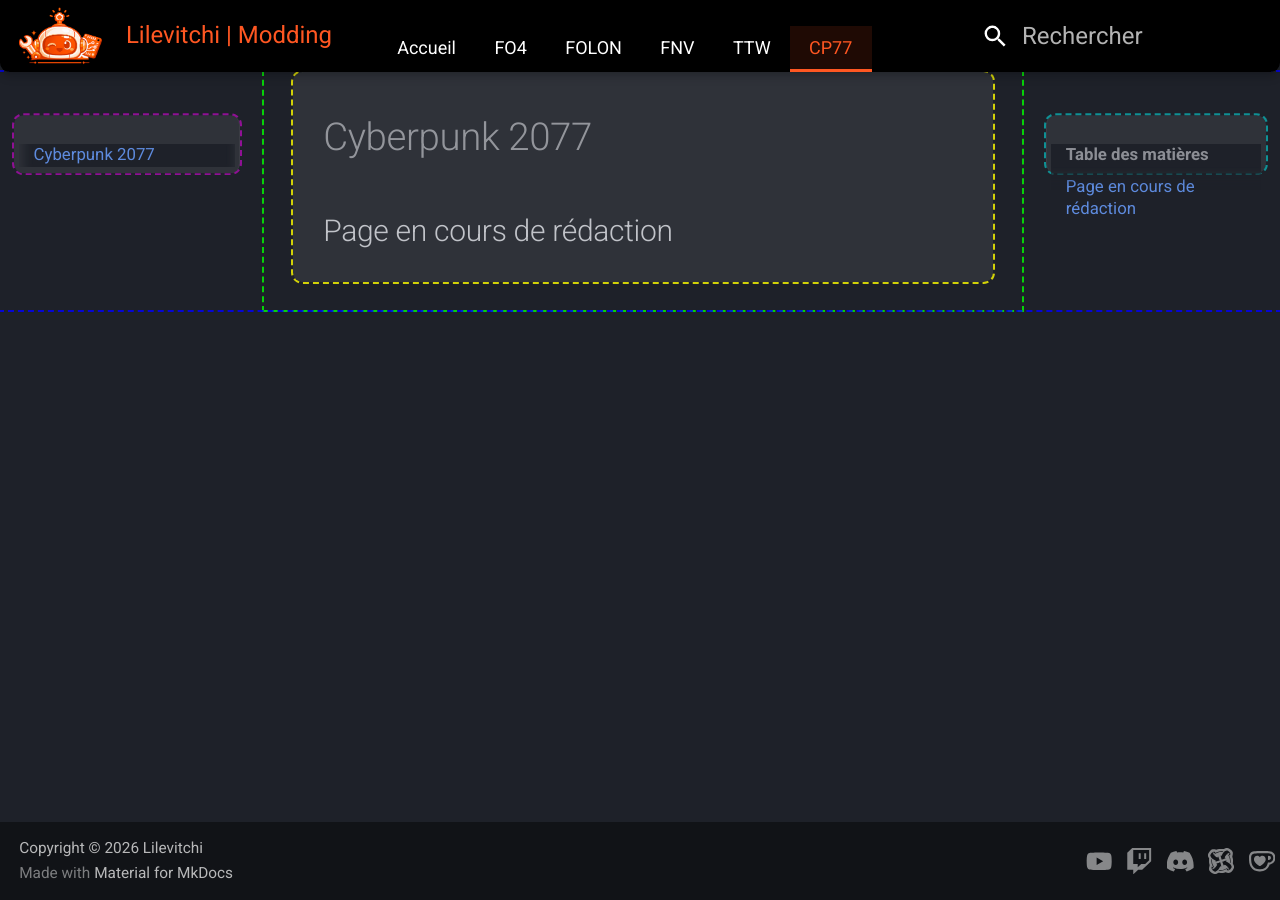
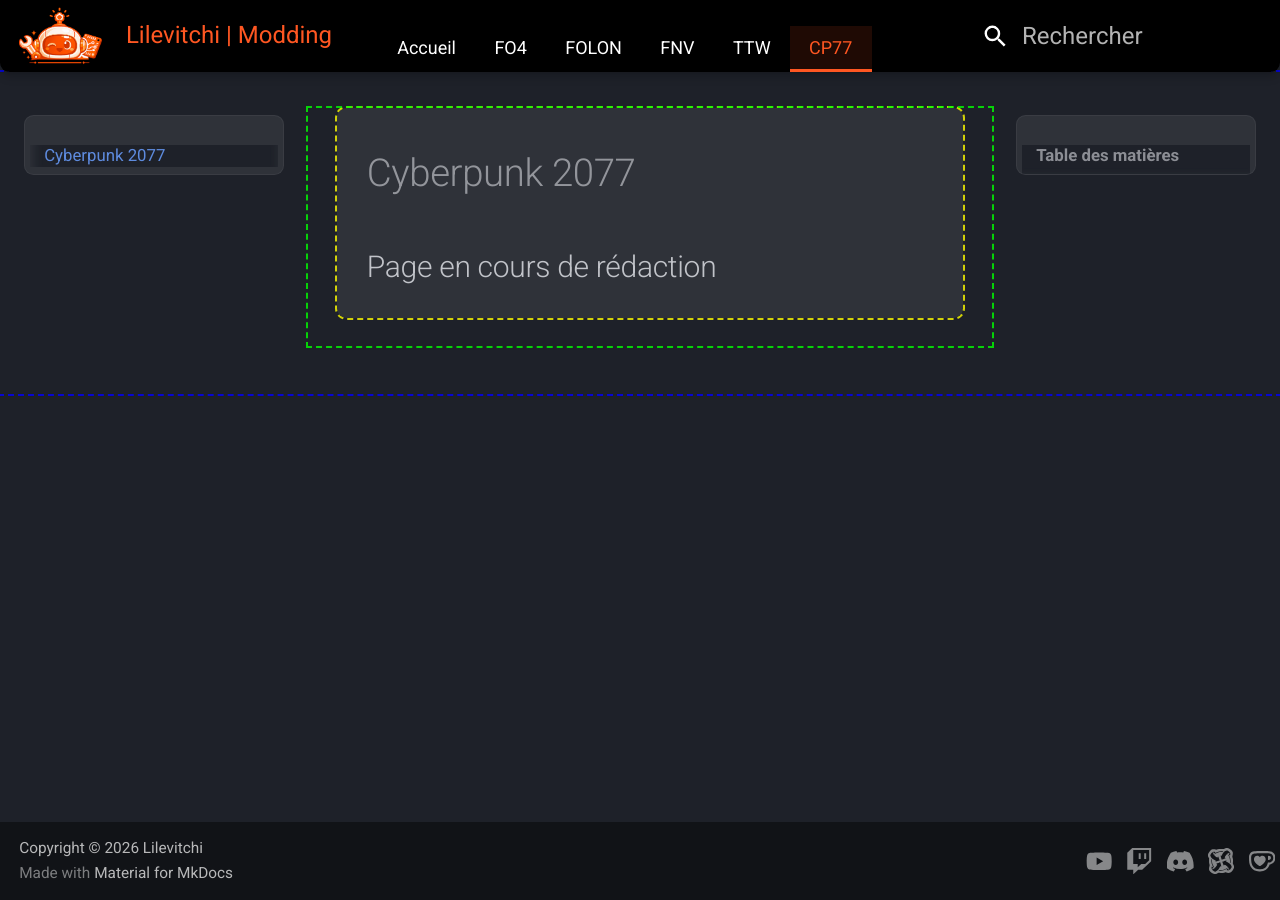
Before and after one commit to Lilevitchi/lilevitchi.github.io, an MkDocs documentation site: the page built from docs/cyberpunk/index.md, in a window 1280 px wide. Built offline with MkDocs 1.6.1 and Material for MkDocs 9.7.7, drawn with Linux system fonts in a browser that asks for light colours.

Commit message:
Update extra.css

```diff
--- a/docs/stylesheets/extra.css
+++ b/docs/stylesheets/extra.css
@@ -259,14 +259,53 @@
     display: flex;
     max-width: none;
     width: 100%;
-    gap: var(--space-md);
-    padding: 0 var(--space-sm);
+    margin-top: 0;
     outline: 2px dashed rgba(0, 0, 255, 0.8); /* Bleu (Debug) */
+}
+
+/* --- SIDEBAR GAUCHE (Navigation) --- */
+[data-md-color-scheme] .md-sidebar--primary {
+    position: fixed;
+    top: 7.5rem;      /* Espace sous le header */
+    left: 1rem;       /* Espace bord gauche */
+    bottom: 5rem;     /* Espace au-dessus du footer */
+    width: 260px;     /* Ta largeur personnalisée */
+
+    background-color: var(--tab-bg-hover);
+    border-radius: var(--radius-sm);
+    border: 1px solid rgba(255, 255, 255, 0.05);
+
+    /* Permet de scroller dans le menu s'il est trop long */
+    overflow-y: auto;
+    z-index: 10;
+}
+
+/* --- SIDEBAR DROITE (Sommaire / Table des matières) --- */
+[data-md-color-scheme] .md-sidebar--secondary {
+    position: fixed;
+    top: 7.5rem;      /* Aligné sur la gauche */
+    right: 1rem;      /* Espace bord droit */
+    bottom: 5rem;     /* Espace au-dessus du footer */
+    width: 240px;     /* Ta largeur personnalisée */
+
+    background-color: var(--tab-bg-hover);
+    border-radius: var(--radius-sm);
+    border: 1px solid rgba(255, 255, 255, 0.05);
+
+    overflow-y: auto;
+    z-index: 10;
 }
 
 [data-md-color-scheme] .md-content {
     flex: 1;
+
+    margin-left: calc(260px + 2rem);
+    margin-right: calc(240px + 2rem);
+    margin-top: 1.5rem;
+    margin-bottom: 2rem;
+
     min-width: 0;
+
     outline: 2px dashed rgba(0, 255, 0, 0.8); /* Vert (Debug) */
 }
 
@@ -276,26 +315,6 @@
     border-radius: var(--radius-sm);
     box-sizing: border-box;
     outline: 2px dashed rgba(255, 255, 0, 0.8); /* Jaune (Debug) */
-}
-
-/* --- SIDEBAR GAUCHE (Navigation) --- */
-[data-md-color-scheme] .md-sidebar--primary {
-    width: 226px;
-    flex-shrink: 0;
-    background-color: var(--tab-bg-hover);
-    border-radius: var(--radius-sm);
-    border-right: 1px solid rgba(255, 255, 255, 0.05);
-    outline: 2px dashed rgba(255, 0, 255, 0.5); /* Rose (Debug) */
-}
-
-/* --- SIDEBAR DROITE (Sommaire / Table des matières) --- */
-[data-md-color-scheme] .md-sidebar--secondary {
-    width: 220px;
-    flex-shrink: 0;
-    background-color: var(--tab-bg-hover);
-    border-radius: var(--radius-sm);
-    border-left: 1px solid rgba(255, 255, 255, 0.05);
-    outline: 2px dashed rgba(0, 255, 255, 0.5); /* Cyan (Debug) */
 }
 
 /*[data-md-color-scheme] .md-main__inner,
```
